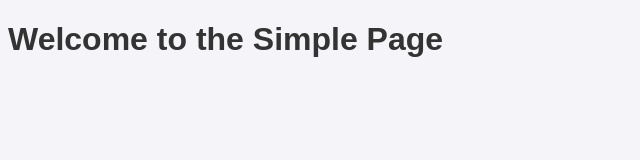
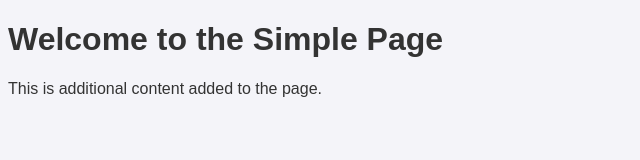
Before and after one commit to cchalla1/simple-pagek111, a plain HTML site: page index.html in a window 1280 px wide. Shown: the whole page, without its empty margins (0-640 px from the left). Drawn offline with Linux system fonts and the light colour scheme.

Commit message:
Add more content to HTML page

```diff
--- a/index.html
+++ b/index.html
@@ -1 +1 @@
-<!DOCTYPE html><html><head><title>Simple Page</title><style>body { font-family: Arial, sans-serif; background-color: #f4f4f9; color: #333; }</style></head><body><h1>Welcome to the Simple Page</h1></body></html>
+<!DOCTYPE html><html><head><title>Simple Page</title><style>body { font-family: Arial, sans-serif; background-color: #f4f4f9; color: #333; }</style></head><body><h1>Welcome to the Simple Page</h1><p>This is additional content added to the page.</p></body></html>
```
